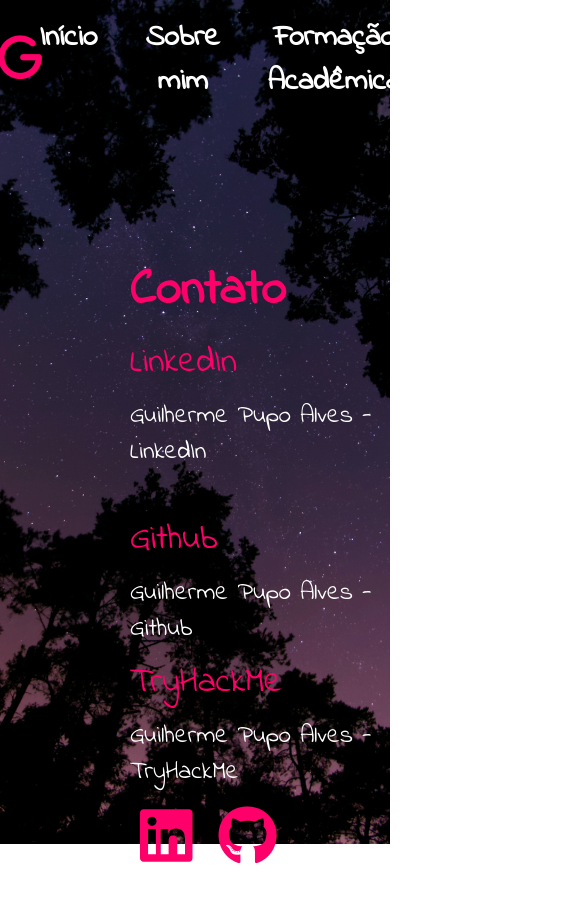
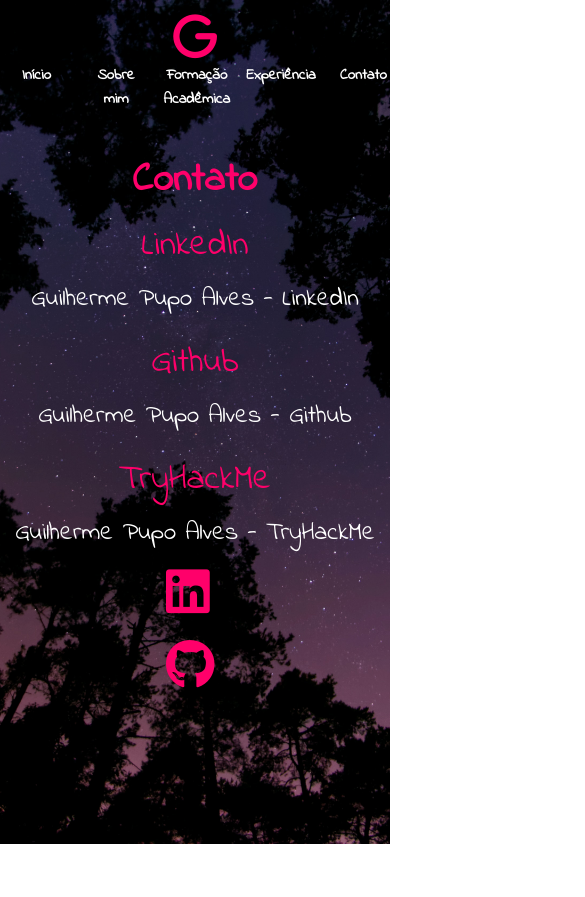
Before and after one commit to guipupoalves/guipupoalves.github.io, a plain HTML site: page contato.html in a window 390 px wide. Shown: the top 897 px of the page, 585 px wide, since content can reach past the window. After the commit the page ends 844 px from the top, so only its background shows below. Drawn offline with Linux system fonts and the light colour scheme.

Commit message:
Update stylecontato.css
Responsive V

```diff
--- a/stylecontato.css
+++ b/stylecontato.css
@@ -106,3 +106,84 @@ header{
 #links{
     color: white;
 }
+
+@media screen and (max-width: 768px){
+
+    section, aside{
+        width: 100%;
+        padding: 0;
+    }
+
+    .background{
+        width: fit-content;
+        height: 100vh;
+    }
+
+    .navbar{
+        margin-left: 5px;
+        gap: 1rem;
+        width: 100%;
+        padding: 0px;
+    }
+
+    .navbar a{
+        font-size: 15px;
+        width: 100%;
+        padding: 0px;
+    }
+
+    .container-text{
+        padding: 0;
+    }
+
+    .text h3{
+        margin-left: 5px;
+        margin-top: 40px;
+        font-size: 20px;
+        display: block;
+    }
+
+    .text h1{
+        font-size: 30px;
+        width: 100%;
+    }
+
+    *{
+        box-sizing: border-box;
+        width: 100%;
+        margin-left: 0;
+        margin-right: 0;
+        padding: 0;
+    }
+
+    .container-text p{
+        font-size: 20px;
+        float: right;
+        text-align: center;
+        width: 100%;
+    }
+
+    .container-text h3{
+        font-size: 40px;
+        padding: 0;
+        margin-left: 34%;
+    }
+
+    .foto{
+        margin-left: 50%;
+        margin-right: 38%;
+        width: 100px;
+        height: 100px;
+    }
+
+    header{
+        display: block;
+        width: 100%;
+        height: auto;
+    }
+
+    .redes a{
+        font-size: 50px;
+        margin-left: 40%;
+    }
+}
```
